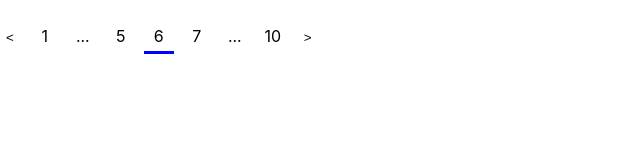
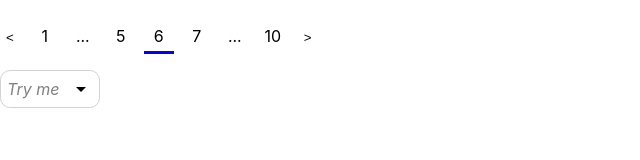
Before and after one commit to DenysP0litov/toolkit, a React (Create React App) app: page / in a window 1280 px wide. Shown: the part 121-281 px from the top of the page, without its empty margins (0-640 px from the left). Built offline with nearby package versions, Linux system fonts and the light colour scheme.

Commit message:
Added select component

```diff
--- a/package.json
+++ b/package.json
@@ -4,6 +4,10 @@
   "version": "0.1.0",
   "private": true,
   "dependencies": {
+    "@emotion/react": "^11.10.4",
+    "@emotion/styled": "^11.10.4",
+    "@mui/icons-material": "^5.10.6",
+    "@mui/material": "^5.10.7",
     "@testing-library/jest-dom": "^5.16.5",
     "@testing-library/react": "^13.4.0",
     "@testing-library/user-event": "^13.5.0",
--- /dev/null
+++ b/src/components/select/index.ts
@@ -0,0 +1,2 @@
+import './select.scss'
+export * from './select'
--- /dev/null
+++ b/src/components/select/select.scss
@@ -0,0 +1,57 @@
+.select {
+    display: inline-block;
+    width: 100px;
+
+    &__field {
+        display: flex;
+        justify-content: space-between;
+        align-items: center;
+        box-sizing: border-box;
+        width: 100%;
+        padding: 6px;
+
+        border: 1px solid lightgray;
+        border-radius: 10px;
+
+        &:hover {
+            cursor: pointer;
+        }
+
+        &--unselected {
+            font-style: italic;
+            color: gray;
+        }
+    }
+
+    &__arrow {
+        color: black;
+    }
+
+    &__list {
+        box-sizing: border-box;
+        width: 100%;
+        margin: 0;
+        padding: 6px;
+
+        border-radius: 10px;
+        box-shadow: 4px 4px 4px 0px rgba(0,0,0,0.66);
+
+        list-style: none;
+        display: none;
+
+        &-item {
+            &:hover {
+                cursor: pointer;
+                background-color: lightskyblue;
+            }
+
+            &--active {
+                border-bottom: 2px solid blue;
+            }
+        }
+
+        &--active {
+            display: inherit;
+        }
+    }
+}
--- /dev/null
+++ b/src/components/select/select.tsx
@@ -0,0 +1,66 @@
+import { ArrowDropDown, ArrowDropUp } from '@mui/icons-material'
+import classNames from 'classnames'
+import { useState } from 'react'
+
+type Props = {
+  title: string
+  currentValue: string
+  values: string[]
+  onChange: (value: string) => void
+}
+
+export const Select: React.FC<Props> = ({
+  title,
+  currentValue,
+  values,
+  onChange,
+}) => {
+  const [listStatus, setStatus] = useState(false)
+
+  const changeSelect = (value: string) => {
+    onChange(value)
+    setStatus(false)
+  }
+
+  return (
+    <div className="select">
+      <div
+        className={classNames('select__field', {
+          'select__field--unselected': !currentValue,
+        })}
+        onClick={() => setStatus(!listStatus)}
+      >
+        {currentValue || title}
+        {listStatus ? (
+          <ArrowDropUp className="select__arrow" />
+        ) : (
+          <ArrowDropDown className="select__arrow" />
+        )}
+      </div>
+      <ul
+        className={classNames('select__list', {
+          'select__list--active': listStatus,
+        })}
+      >
+        <li
+          onClick={() => changeSelect('')}
+          key="None"
+          className="select__list-item"
+        >
+          None
+        </li>
+        {values.map((value) => (
+          <li
+            onClick={() => changeSelect(value)}
+            key={value}
+            className={classNames('select__list-item', {
+              'select__list-item--active': value === currentValue,
+            })}
+          >
+            {value}
+          </li>
+        ))}
+      </ul>
+    </div>
+  )
+}
--- a/src/pages/pets-catalog/pets-catalog.tsx
+++ b/src/pages/pets-catalog/pets-catalog.tsx
@@ -1,6 +1,7 @@
-import { Pagination } from "components/pagination"
-import { Tabs } from "components/tabs"
-import { useState } from "react"
+import { Pagination } from 'components/pagination'
+import { Select } from 'components/select'
+import { Tabs } from 'components/tabs'
+import { useState } from 'react'
 
 export const PetsCatalog = () => {
   const petKinds = [
@@ -15,16 +16,24 @@ export const PetsCatalog = () => {
     { label: 'Sort by age', value: 'age' },
   ]
 
-    const [ petKind, setPetKind ] = useState(petKinds[0].value);
-    const [ sortType, setSortType ] = useState(sortTypes[0].value);
-    const [ page, setPage ] = useState(6);
-    const pagesCount = 10;
+  const selects = ['First', 'Second', 'Third']
+
+  const [petKind, setPetKind] = useState(petKinds[0].value)
+  const [sortType, setSortType] = useState(sortTypes[0].value)
+  const [page, setPage] = useState(6)
+  const [select, setSelect] = useState('')
+  const pagesCount = 10
 
   return (
     <>
-            <Tabs currentTab={petKind} tabs={petKinds} onChange={setPetKind}/>
-            <Tabs currentTab={sortType} tabs={sortTypes} onChange={setSortType}/>
-            <Pagination currentPage={page} pagesCount={pagesCount} onChange={setPage}/>
+      <Tabs currentTab={petKind} tabs={petKinds} onChange={setPetKind} />
+      <Tabs currentTab={sortType} tabs={sortTypes} onChange={setSortType} />
+      <Pagination
+        currentPage={page}
+        pagesCount={pagesCount}
+        onChange={setPage}
+      />
+      <Select title='Try me' currentValue={select} values={selects} onChange={setSelect}/>
     </>
   )
 }
```
Also changed, not shown: 1 other file (tests, documents, lock files or other folders). Lines whose indentation alone changed are shown as unchanged.
